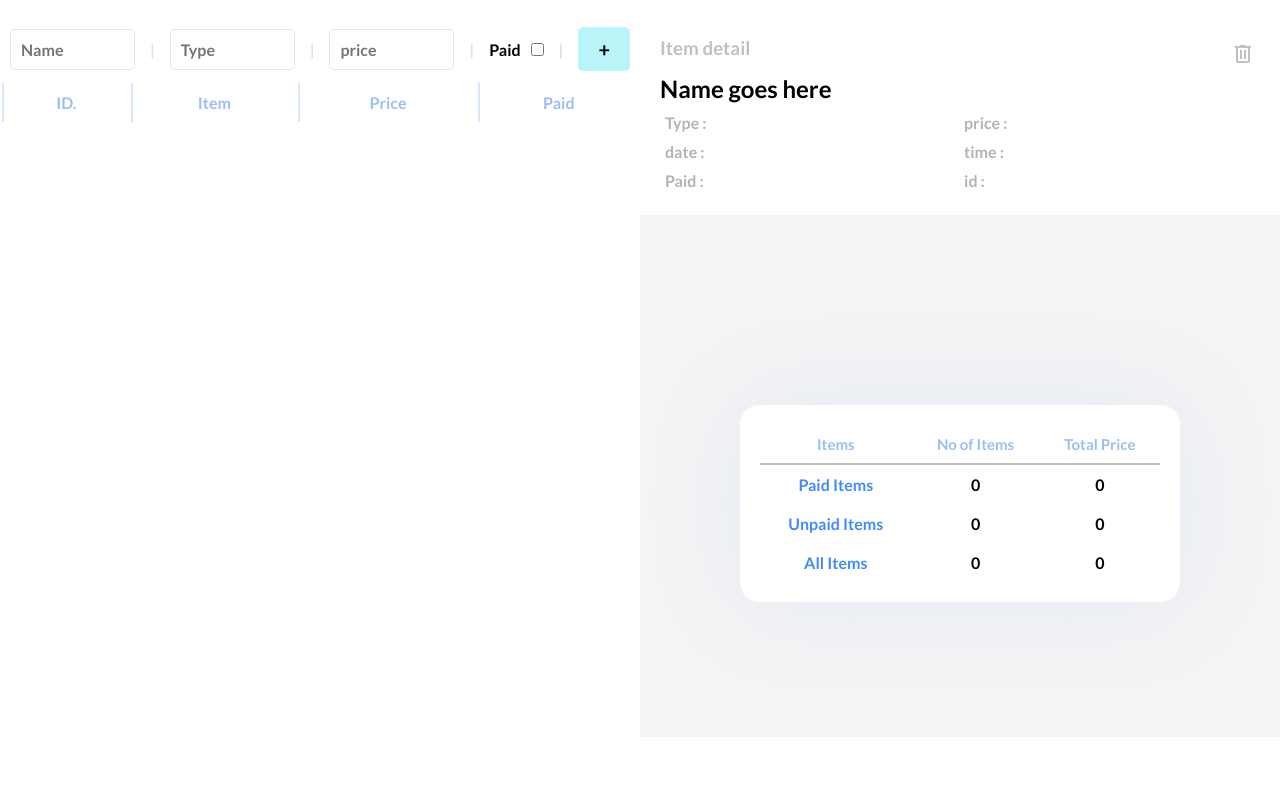
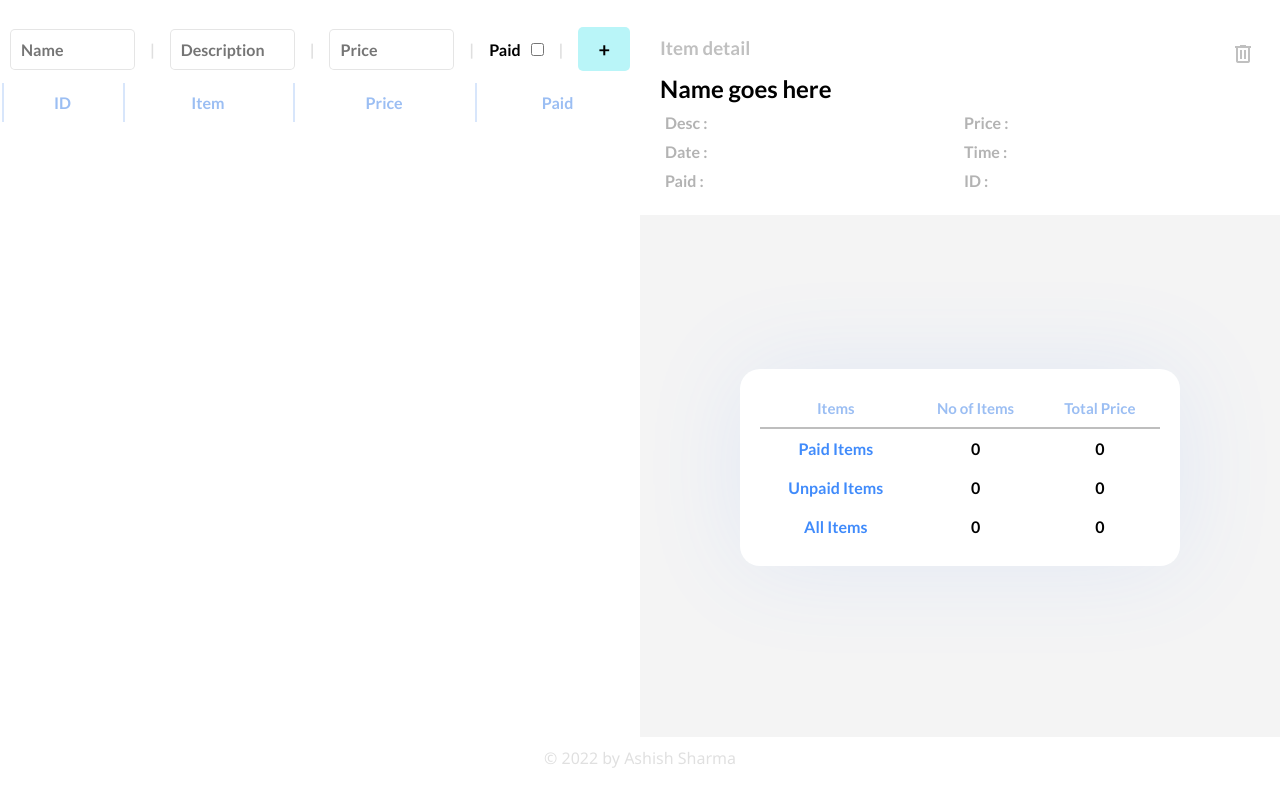
Before and after one commit to AshishSharma03/Grocery_Bud_, a website: page index.html in a window 1280 px wide. Shown: the part 50-841 px from the top of the page. Drawn offline with nearby package versions, Linux system fonts and the light colour scheme.

Commit message:
featureUpdate3

```diff
--- a/index.html
+++ b/index.html
@@ -26,9 +26,9 @@
                     <div class="inputBox">
                         <input type="text" placeholder="Name" id="NameInput" class="inputbox1" >
                         <span class="break">|</span>
-                        <input type="text" placeholder="Type" id="typeInput" class="inputbox1" >
+                        <input type="text" placeholder="Description" id="typeInput" class="inputbox1" >
                         <span class="break">|</span>
-                        <input type="text" placeholder="price" id="MoneyInput" class="inputbox1" >
+                        <input type="text" placeholder="Price" id="MoneyInput" class="inputbox1" >
                         <span class="break">|</span>
                         <label>Paid </label>
                         <input type="checkbox" id="paid" value="true">
@@ -38,7 +38,7 @@
                     <div class="Overflow">
                     <table class="titleTable" id="MainItemTable">
                                 <tr class="headingItem">
-                                    <th>ID.</th>
+                                    <th>ID</th>
                                     <th>Item</th>
                                     <th>Price</th>
                                     <th>Paid</th>
@@ -62,12 +62,12 @@
                                 <h2 id="DetailName">Name goes here</h2>
                             </div>
                             <div class="detailGrid">
-                                <p>Type : <span id="DetailType" class="Detail-Item"></span></p>
-                                <p>price : <span id="DetailPrice" class="Detail-Item"></span></p>
-                                <p>date : <span id="DetailDate" class="Detail-Item"></span></p>
-                                <p>time : <span id="DetailTime" class="Detail-Item"></span></p>
+                                <p>Desc : <span id="DetailType" class="Detail-Item"></span></p>
+                                <p>Price : <span id="DetailPrice" class="Detail-Item"></span></p>
+                                <p>Date : <span id="DetailDate" class="Detail-Item"></span></p>
+                                <p>Time : <span id="DetailTime" class="Detail-Item"></span></p>
                                 <p>Paid : <span id="DetailPaid" class="Detail-Item"></span></p>
-                                <p>id : <span id="Detailid" class="Detail-id"></span></p>
+                                <p>ID : <span id="Detailid" class="Detail-id"></span></p>
                             </div>
                         </div>
 
@@ -100,6 +100,8 @@
                         </div>
                 </div>
         </section>
+        <footer class="footer"><p>
+            © 2022 by Ashish Sharma</p> </footer>
 
         <script src="index.js"></script>
     </body>
--- a/index.js
+++ b/index.js
@@ -27,7 +27,7 @@ function addItem() {
     var price =document.getElementById('MoneyInput').value
     var paid = document.getElementById('paid').checked
 
-
+    const date = new Date()
     // console.log()
     if(name && type && price && isNumeric(price)){
 
@@ -64,7 +64,7 @@ function addItem() {
             td.style.width = "2%"
             btn.onclick =  function ss(){
                del.disabled = false
-                var date = new Date()
+
                 console.log(name,type,price)
                 const DetailName = document.getElementById("DetailName")
                 const DetailType = document.getElementById("DetailType")
@@ -88,7 +88,7 @@ function addItem() {
                 DetailPrice.style.color = "green"
 
                 // DetailPrice.style.fontSize = "2px"
-                DetailTime.innerHTML = (((date.getHours() > 12)? date.getHours() - 12 : date.getHours() )+":"+ date.getMinutes()+":"+date.getSeconds())
+                DetailTime.innerHTML = (((date.getHours() > 12)? date.getHours() - 12 : date.getHours() )+":"+ date.getMinutes()+":"+date.getSeconds()+" "+((date.getHours() > 12)? "PM" : "AM"))
             }
             td.appendChild(btn)
         }
--- a/style.css
+++ b/style.css
@@ -147,7 +147,7 @@ font-family: Arial, Helvetica, sans-serif;
 
 .TotalRecord{
    position: relative;
-   height: 80%;
+   height: 70%;
     display: flex;
     justify-content: center;
     align-items: center;
@@ -256,3 +256,11 @@ font-family: Arial, Helvetica, sans-serif;
     color: silver;
     box-shadow: none;
 }
+.footer{
+    text-align: center;
+    padding: 10px 0px;
+}
+.footer p{
+    font-family: 'Segoe UI', Tahoma, Geneva, Verdana, sans-serif;
+    color: #e0e0e0;
+}
```
